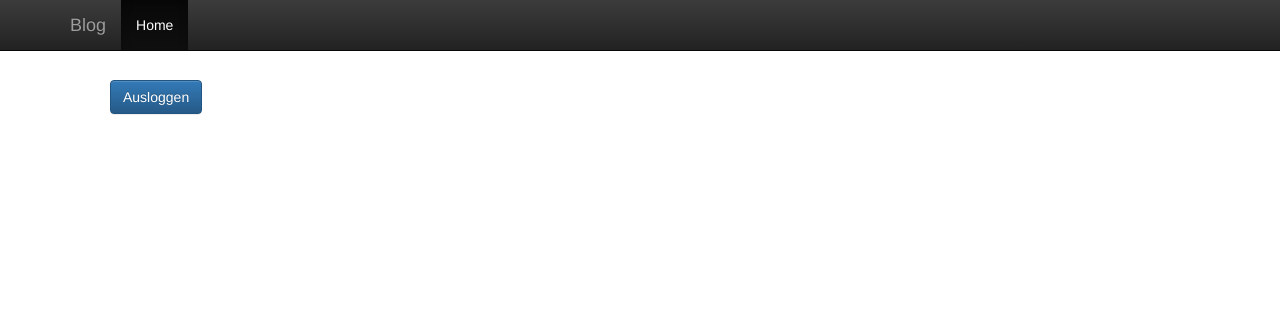
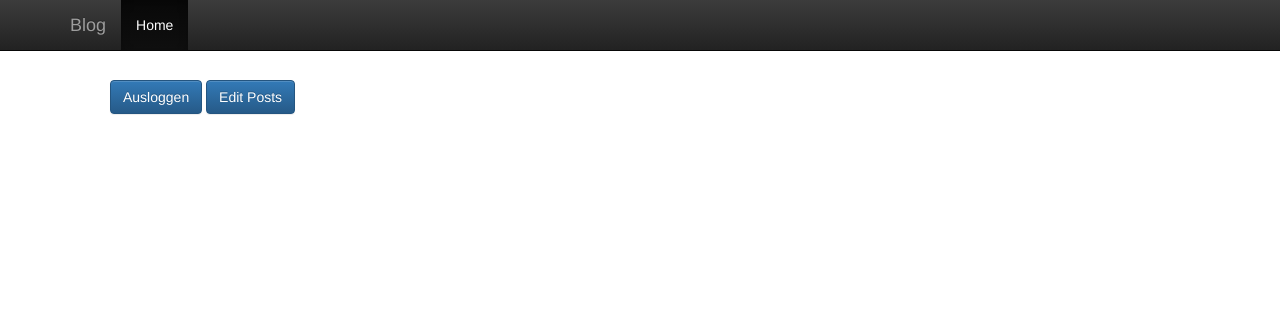
Before and after one commit to Seborider/php-blog, a PHP site: page /dashboard.php in a window 1280 px wide. Shown: the top 311 px of the page. Run offline with PHP 8.4, Linux system fonts and the light colour scheme; some libraries are stand-ins or nearby versions.

Commit message:
💄  Add edit button

```diff
--- a/views/user/dashboard.php
+++ b/views/user/dashboard.php
@@ -6,6 +6,8 @@
 <ul>
     <a href="logout" >
         <input type="submit" value="Ausloggen" class="btn btn-primary" />
+    <a href="posts-admin" >
+        <input type="submit" value="Edit Posts" class="btn btn-primary" />
 </ul>
 
 <?php require __DIR__ . "/../layout/footer.php"; ?>
```
